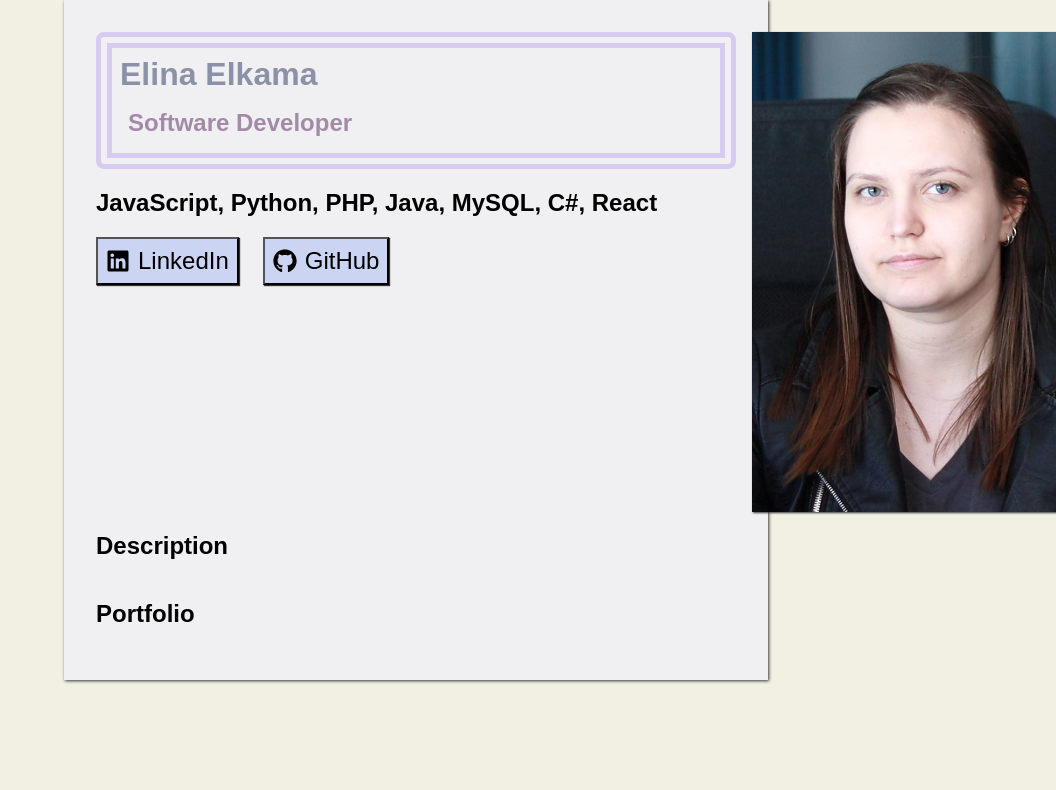
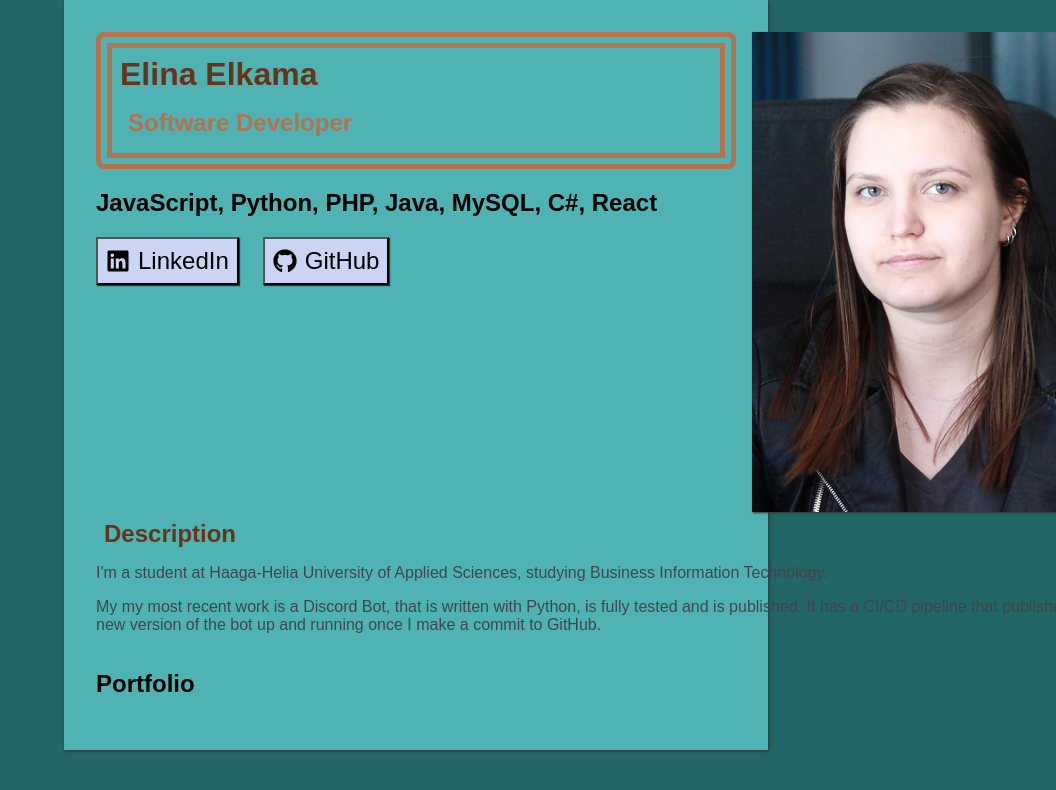
Before and after one commit to elinaelkama/elinaelkama.com, a React (Vite) app: page / in a window 1280 px wide. Shown: the top 790 px of the page, without its empty margins (224-1280 px from the left). Built offline with nearby package versions, Linux system fonts and the light colour scheme.

Commit message:
description, update styles

```diff
--- a/src/App.tsx
+++ b/src/App.tsx
@@ -3,6 +3,7 @@ import Portrait from './components/Portrait'
 import { backgroundPrimary, backgroundSecondary, lg, shadowLg, sm, typefacePrimary } from './style/DesignSystem'
 import Links from './components/Links'
 import Title from './components/Title'
+import Description from './components/Description'
 
 const AppContainer = styled.div`
   background-color: ${backgroundPrimary};
@@ -39,7 +40,7 @@ function App() {
           <Portrait altText='Portrait of Elina' />
         </PersonalDetails>
         <div>
-          <h2>Description</h2>
+          <Description />
         </div>
         <div>
           <h2>Portfolio</h2>
--- /dev/null
+++ b/src/components/Description.tsx
@@ -0,0 +1,31 @@
+import styled from 'styled-components'
+import { md, sm, textParagraph, textPrimary, xs } from '../style/DesignSystem'
+
+type Props = {}
+
+const Introduction = styled.p`
+	color: ${textParagraph};
+	font-size: ${sm};
+`
+const Header = styled.h2`
+	font-size: ${md};
+	color: ${textPrimary};
+	margin: ${xs};
+`
+
+const Description = (props: Props) => {
+	return (
+		<div>
+			<Header>Description</Header>
+			<Introduction>
+				I'm a student at Haaga-Helia University of Applied Sciences, studying Business Information Technology.
+			</Introduction>
+			<Introduction>
+				My my most recent work is a Discord Bot, that is written with Python, is fully tested and is published.
+				It has a CI/CD pipeline that publishes a new version of the bot up and running once I make a commit to GitHub.
+			</Introduction>
+		</div>
+	)
+}
+
+export default Description
--- a/src/components/Title.tsx
+++ b/src/components/Title.tsx
@@ -1,5 +1,5 @@
 import styled from "styled-components"
-import { accent, lg, md, sm, textPrimary, textSecondary, xs } from "../style/DesignSystem"
+import { accent, border, lg, md, sm, textPrimary, textSecondary, xs } from "../style/DesignSystem"
 
 type Props = {}
 
--- a/src/style/DesignSystem.ts
+++ b/src/style/DesignSystem.ts
@@ -1,8 +1,10 @@
-export const backgroundPrimary = "#F1F0E3"
-export const backgroundSecondary = "#F0F0F2"
-export const textPrimary = "#8B91A6"
-export const textSecondary = "#A28BA6"
-export const accent = "#D8CBF2"
+export const backgroundPrimary = "#236666"
+export const backgroundSecondary = "#4FB3B3"
+export const textPrimary = "#663518"
+export const textSecondary = "#B3734F"
+export const textParagraph = "#40464C"
+export const accent = "#B3734F"
+export const border = "#9260B3"
 export const xs = "0.5rem"
 export const sm = "1rem"
 export const md = "1.5rem"
@@ -14,3 +16,7 @@ export const buttonSecondary = "#E8E4F2"
 export const shadowSm = "1px 1px 1px #333"
 export const shadowMd = "1px 1px 2px #333"
 export const shadowLg = "1px 1px 3px #333"
+export const carousel1 = "#5783B3"
+export const carousel2 = "#B36760"
+export const carousel3 = "#B3883D"
+export const carousel4 = "#46B375"
```
Also changed, not shown: 3 other files (tests, documents, lock files or other folders).
